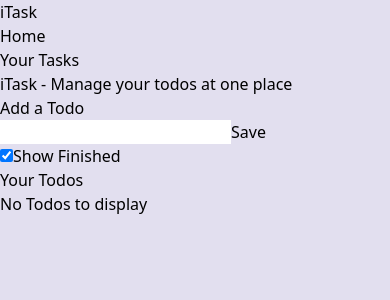
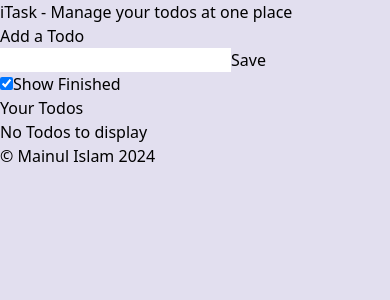
Before and after one commit to Mainul-Islam-Nirob/todo-react, a React (Vite) app: page / in a window 390 px wide. Shown: the top 300 px of the page. Built offline with nearby package versions, Linux system fonts and the light colour scheme.

Commit message:
Change design and fix some responsive issues

```diff
--- a/src/App.jsx
+++ b/src/App.jsx
@@ -1,5 +1,5 @@
 import { useState, useEffect } from 'react'
-import Navbar from "./Components/Navbar"
+import Footer from "./Components/Footer"
 import { FaEdit } from "react-icons/fa";
 import { AiFillDelete } from "react-icons/ai";
 import { v4 as uuidv4 } from 'uuid';
@@ -89,9 +89,8 @@ function App() {
 
   return (
     < >
-    <Navbar/>
-       <div className="mx-3 md:container md:mx-auto my-5 rounded-xl p-5 bg-violet-100 min-h-[80vh] md:w-[35%]">
-        <h1 className='font-bold text-center text-3xl'>iTask - Manage your todos at one place</h1>
+       <div className="mx-3 md:container md:mx-auto my-5 rounded-xl p-5 bg-violet-100 h-[94vh] md:w-[45%] overflow-hidden">
+        <h1 className='font-bold text-center text-3xl'><span className='text-violet-900 cursor-pointer'>iTask</span> - Manage your todos at one place</h1>
          <div className="addTodo my-5 flex flex-col gap-4">
           <h2 className='text-2xl font-bold'>Add a Todo</h2>
 
@@ -105,7 +104,7 @@ function App() {
          <label className='mx-2' htmlFor="show">Show Finished</label>
          <div className='h-[1px] bg-black opacity-15 w-[90%] mx-auto my-2'></div>
          <h2 className='text-2xl font-bold'>Your Todos</h2>
-         <div className="todos">
+         <div className="mt-2 todos overflow-hidden overflow-y-auto h-fit max-h-[50vh]">
           {todos.length ===0 && <div className='m-5'>No Todos to display</div> }
           {todos.map(item=>{
 
@@ -129,6 +128,8 @@ function App() {
          </div>
 
        </div>
+
+       <Footer/>
     </>
   )
 }
--- /dev/null
+++ b/src/Components/Footer.jsx
@@ -0,0 +1,10 @@
+import React from 'react'
+
+const Footer = () => {
+  return (
+
+    <div className='absolute text-right hidden md:block text-violet-900 py-2 bottom-0 right-0 p-2 '> <p>&copy; <a className='font-bold hover:underline' href="https://github.com/Mainul-Islam-Nirob/">Mainul Islam</a> 2024</p></div>
+  )
+}
+
+export default Footer
--- a/src/Components/Navbar.jsx
+++ /dev/null
@@ -1,19 +0,0 @@
-import React from 'react'
-
-const Navbar = () => {
-  return (
-    <nav className='flex justify-around bg-violet-900 text-white py-2'>
-      <div className="logo">
-        <div className="font-bold text-xl mx-8">
-          iTask
-        </div>
-      </div>
-      <ul className='flex gap-8 mx-9'>
-        <li className='cursor-pointer hover:font-bold transition-all'>Home</li>
-        <li className='cursor-pointer hover:font-bold transition-all'>Your Tasks</li>
-      </ul>
-    </nav>
-  )
-}
-
-export default Navbar
```
